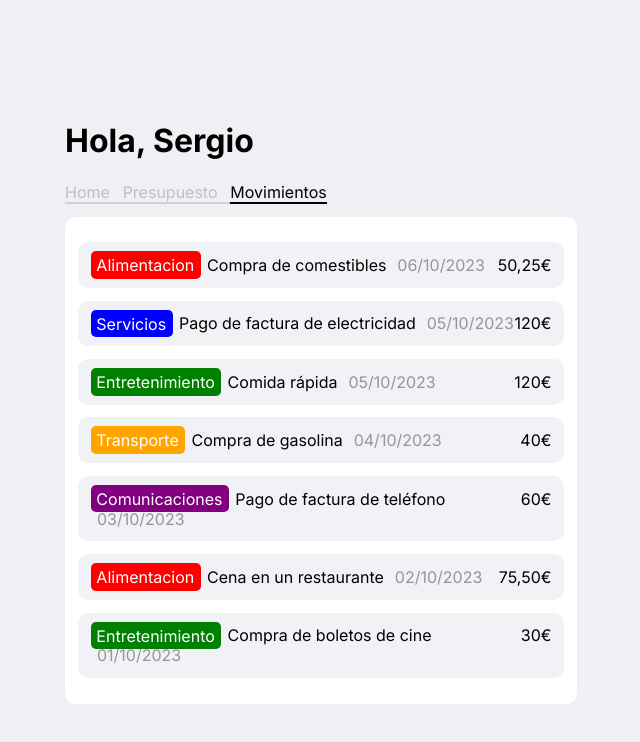
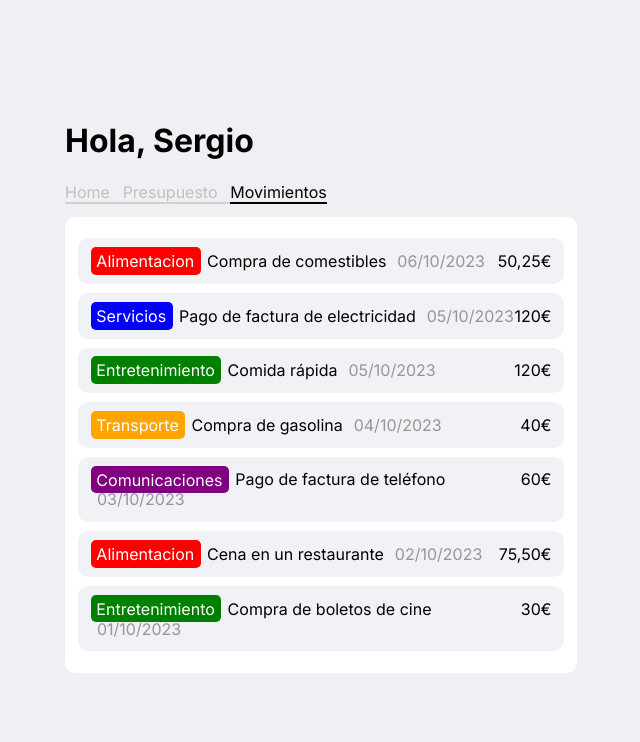
Before and after one commit to SergioCarrascosaSanchez/Welz, an Angular app: page /transactions in a window 1280 px wide. Shown: the top 742 px of the page, without its empty margins (319-959 px from the left). Built offline with nearby package versions, Linux system fonts and the light colour scheme.

Commit message:
adjust margins of subcard

```diff
--- a/src/app/components/card/card.component.css
+++ b/src/app/components/card/card.component.css
@@ -16,6 +16,6 @@
   box-sizing: border-box;
   padding: 1vw;
   border-radius: 10px;
-  margin-top: 1vw;
-  margin-bottom: 1vw;
+  margin-top: 0.7vw;
+  margin-bottom: 0.7vw;
 }
```
